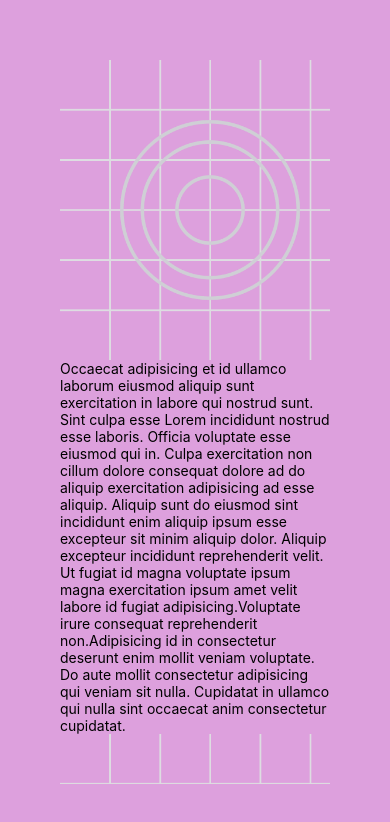
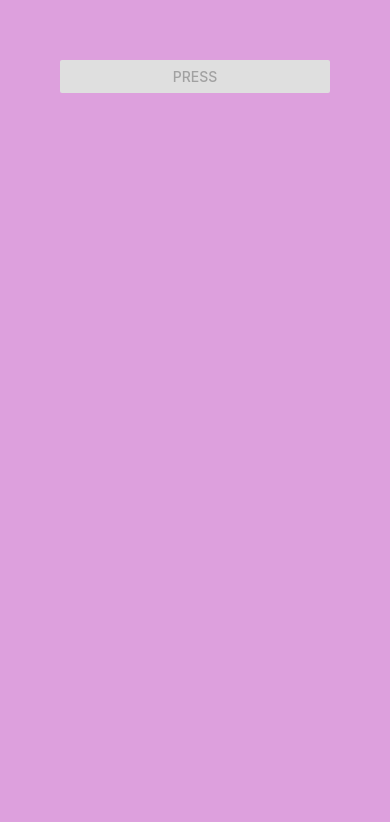
Before and after one commit to nishaanntt/reactNativeFDP, a React Native app: screen / in a window 390 px wide. Shown: the top 822 px of the page. Built offline with nearby package versions, Linux system fonts and the light colour scheme.

Commit message:
button component

```diff
--- a/App.js
+++ b/App.js
@@ -1,28 +1,15 @@
-import { Image, ScrollView, Text, View } from 'react-native';
+import { Button, View } from 'react-native';
 const logoImg = require('./assets/adaptive-icon.png');
 
 export default function App() {
 	return (
 		<View style={{ backgroundColor: 'plum', flex: 1, padding: 60 }}>
-			<ScrollView>
-				<Image source={logoImg} style={{ width: 300, height: 300 }} />
-				<Text>
-					Occaecat adipisicing et id ullamco laborum eiusmod aliquip sunt
-					exercitation in labore qui nostrud sunt. Sint culpa esse Lorem
-					incididunt nostrud esse laboris. Officia voluptate esse eiusmod qui
-					in. Culpa exercitation non cillum dolore consequat dolore ad do
-					aliquip exercitation adipisicing ad esse aliquip. Aliquip sunt do
-					eiusmod sint incididunt enim aliquip ipsum esse excepteur sit minim
-					aliquip dolor. Aliquip excepteur incididunt reprehenderit velit. Ut
-					fugiat id magna voluptate ipsum magna exercitation ipsum amet velit
-					labore id fugiat adipisicing.Voluptate irure consequat reprehenderit
-					non.Adipisicing id in consectetur deserunt enim mollit veniam
-					voluptate. Do aute mollit consectetur adipisicing qui veniam sit
-					nulla. Cupidatat in ullamco qui nulla sint occaecat anim consectetur
-					cupidatat.
-				</Text>
-				<Image source={logoImg} style={{ width: 300, height: 300 }} />
-			</ScrollView>
+			<Button
+				title='Press'
+				onPress={() => console.log('button pressed')}
+				color='white'
+				disabled
+			/>
 		</View>
 	);
 }
```
